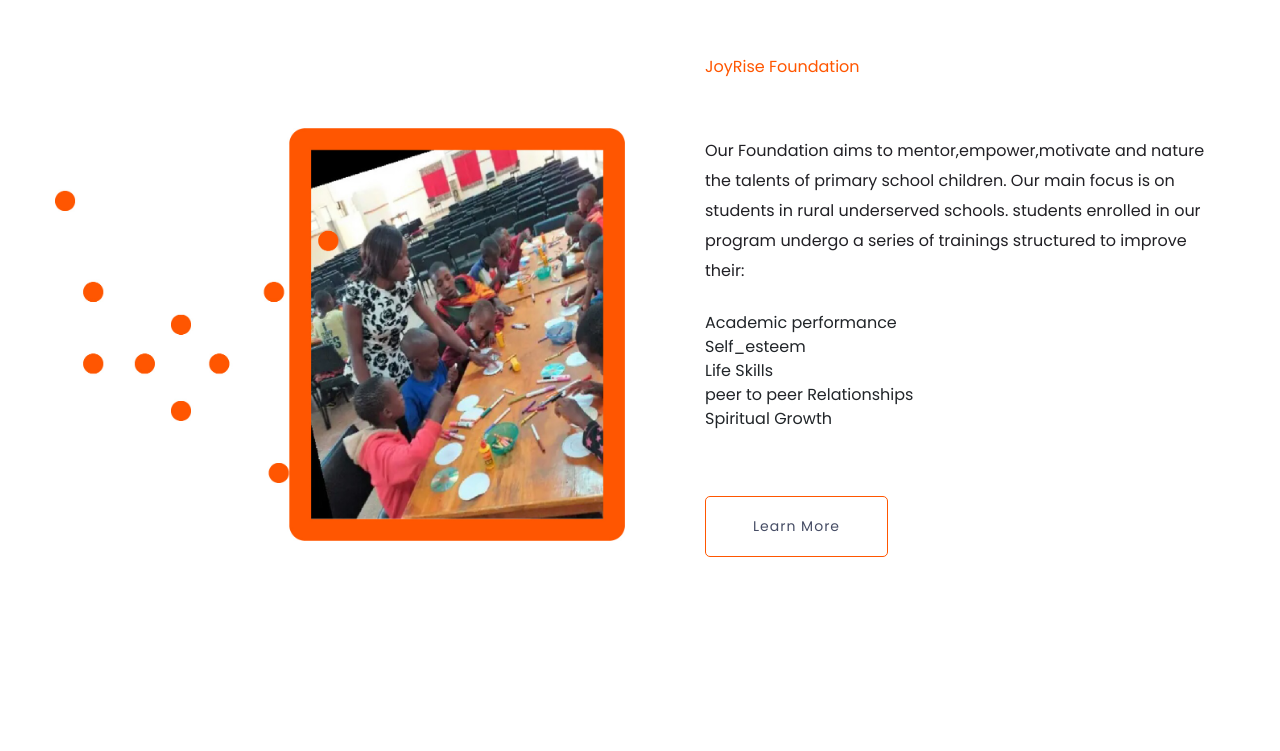
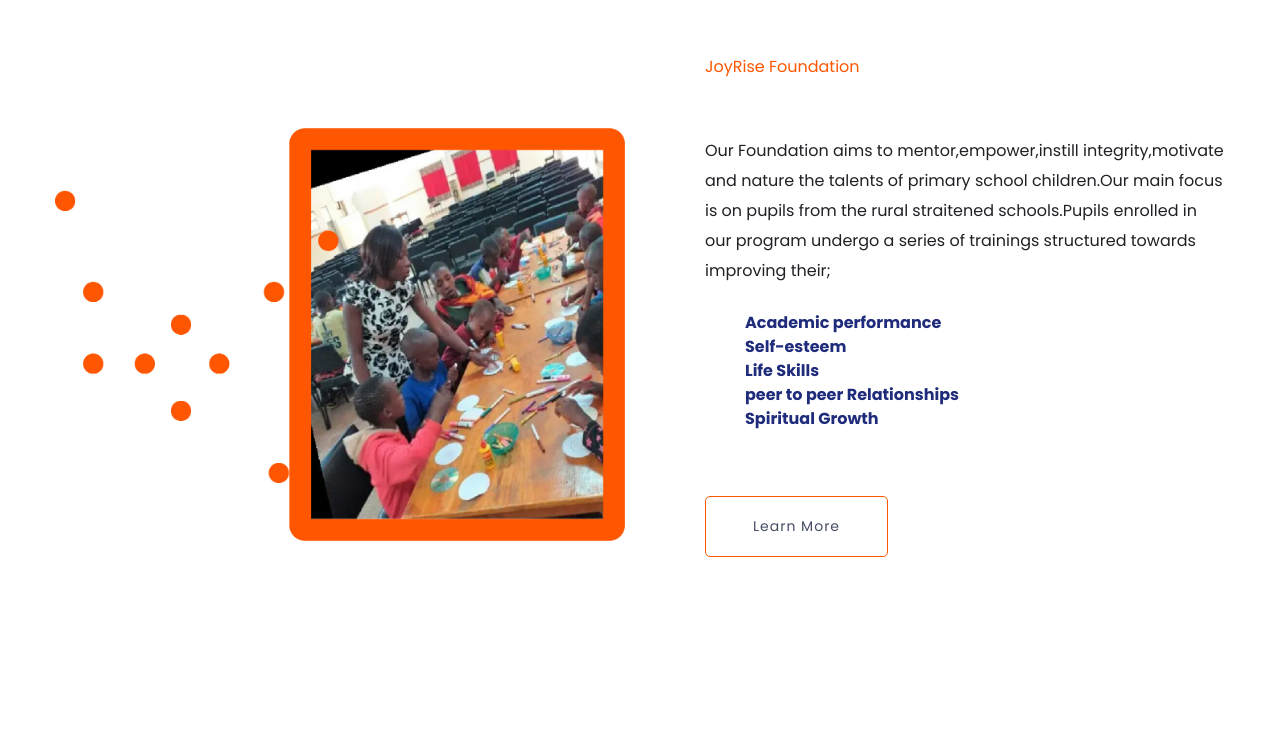
Before and after one commit to joyrisen/joyrisen.github.io, a plain HTML site: page index.html in a window 1280 px wide. Shown: the part 1220-1971 px from the top of the page. Drawn offline with Linux system fonts and the light colour scheme.

Commit message:
second commit

```diff
--- a/index.html
+++ b/index.html
@@ -142,14 +142,14 @@
                                 <span> JoyRise Foundation</span>
                                 <!-- <h2>We Provide Good Food  For Your Family!</h2> -->
                             </div>
-                            <p class="pera-top">Our Foundation aims to mentor,empower,motivate and nature the talents of primary school children. Our main focus is on students in rural underserved schools. students enrolled in our program undergo a series of trainings structured to improve their:</p>
-                                <ul>
-                                    <li>Academic performance</li>
-                                    <li>Self_esteem</li>
-                                    <li>Life Skills</li>
-                                    <li>peer to peer Relationships</li>
-                                    <li>Spiritual Growth</li>
-                                </ul>
+                            <p class="pera-top">Our Foundation aims to mentor,empower,instill integrity,motivate and nature the talents of primary school children.Our main focus is on pupils from the rural straitened schools.Pupils enrolled in our program undergo a series of trainings structured towards improving their;</p>
+                                <ol>
+                                    <li><b>Academic performance</b></li>
+                                    <li><b>Self-esteem</b</li>
+                                    <li><b>Life Skills</b></li>
+                                    <li><b>peer to peer Relationships</b></li>
+                                    <li><b>Spiritual Growth</b></li>
+                                </ol>
                             <p  class="mb-65 pera-bottom"> </p>
                             <a href="about.html" class="border-btn">Learn More</a>
                         </div>
@@ -160,7 +160,7 @@
         <!-- About-2 Area End -->
                 <!--? About-3 Start -->
                 <div class="about-area3 pt-180 pb-170 section-bg" data-background="assets/img/hero/book4.png">
-                    <div class="container" style="height: 100.0px;" id="join">
+                    <div class="container"  id="join">
                         <div class="row justify-content-end">
                             <div class="col-xl-6 col-lg-6 col-md-9 col-sm-11">
                                 <!-- Section Tittle -->
```
Also changed, not shown: 1 other file.
